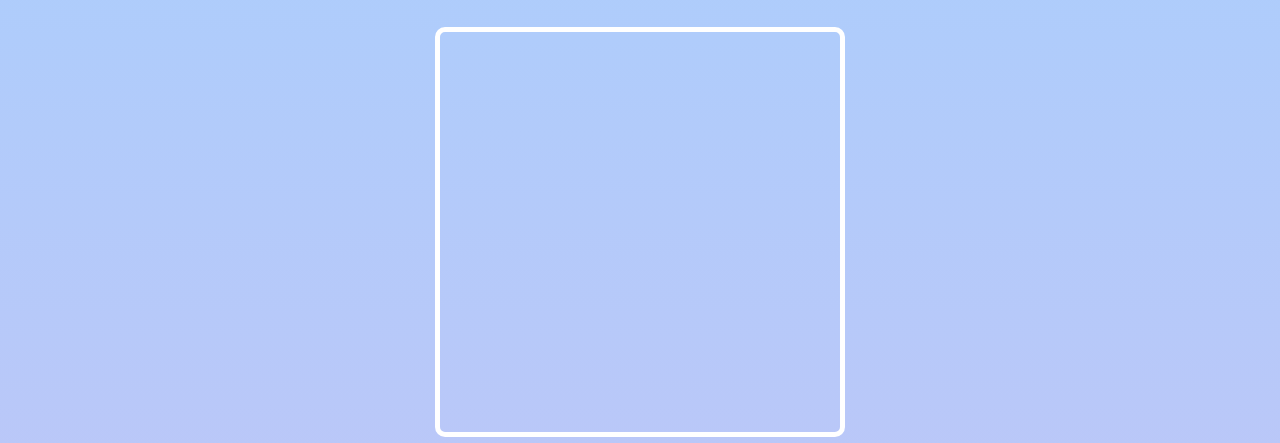
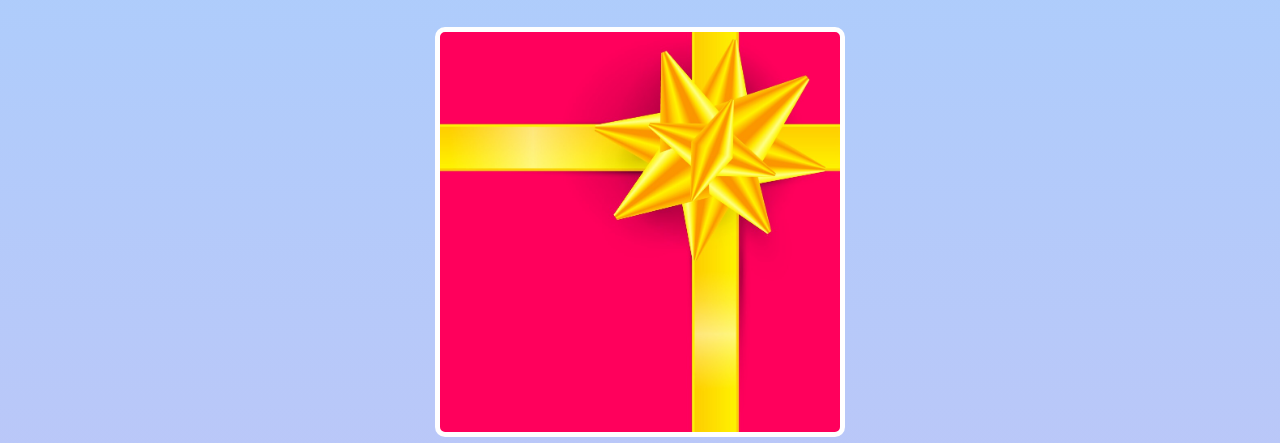
Before and after one commit to ShivamHere007/birthday-gift-site, a plain HTML site: page index.html in a window 1280 px wide. Shown: the part 509-952 px from the top of the page. Drawn offline with Linux system fonts and the light colour scheme; a web font is replaced by a local one.

Commit message:
Update styles.css

```diff
--- a/styles.css
+++ b/styles.css
@@ -48,7 +48,7 @@ h1, h2, h3, h4, p {
 }
 
 .gift-img{
-    background-image: url(/birthday_card/gift-cover.jpg);
+    background-image: url(gift-cover.jpg);
     height: 400px;
     width: 400px;
     background-size: cover;
```
